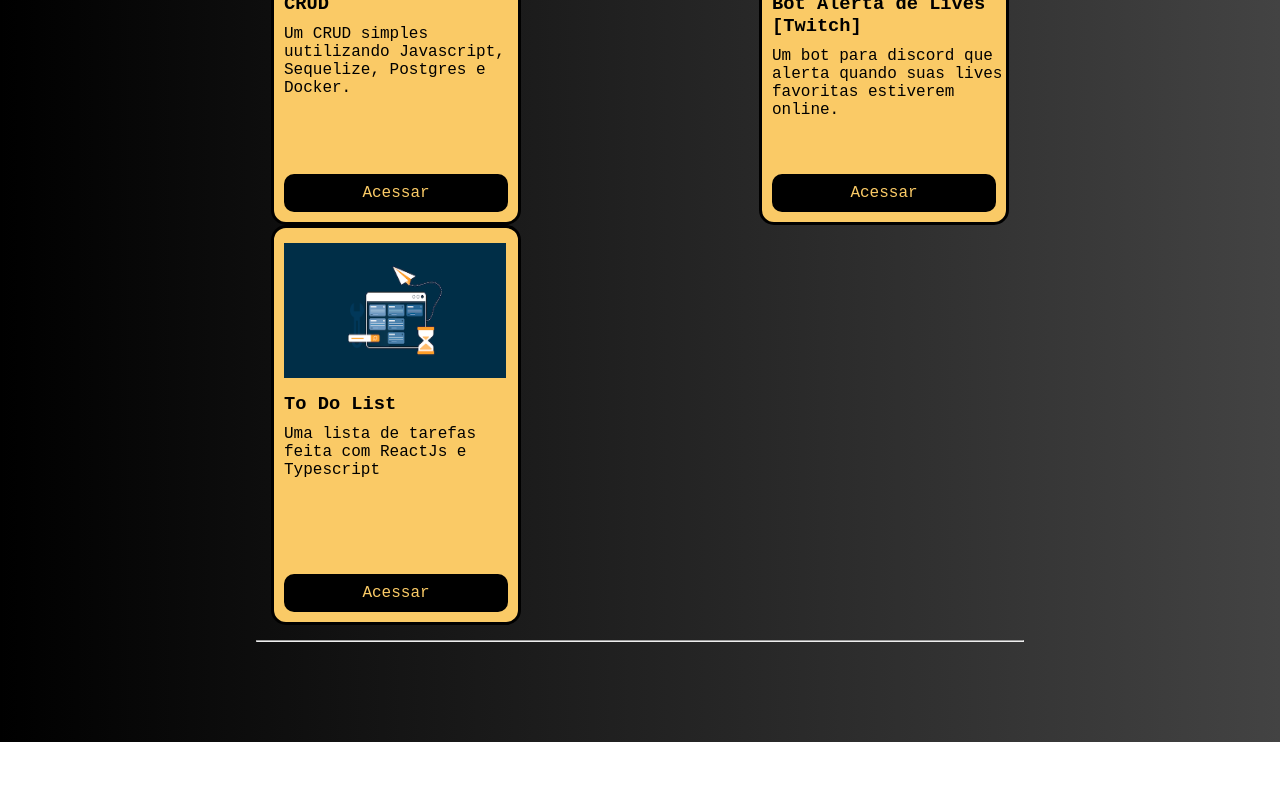
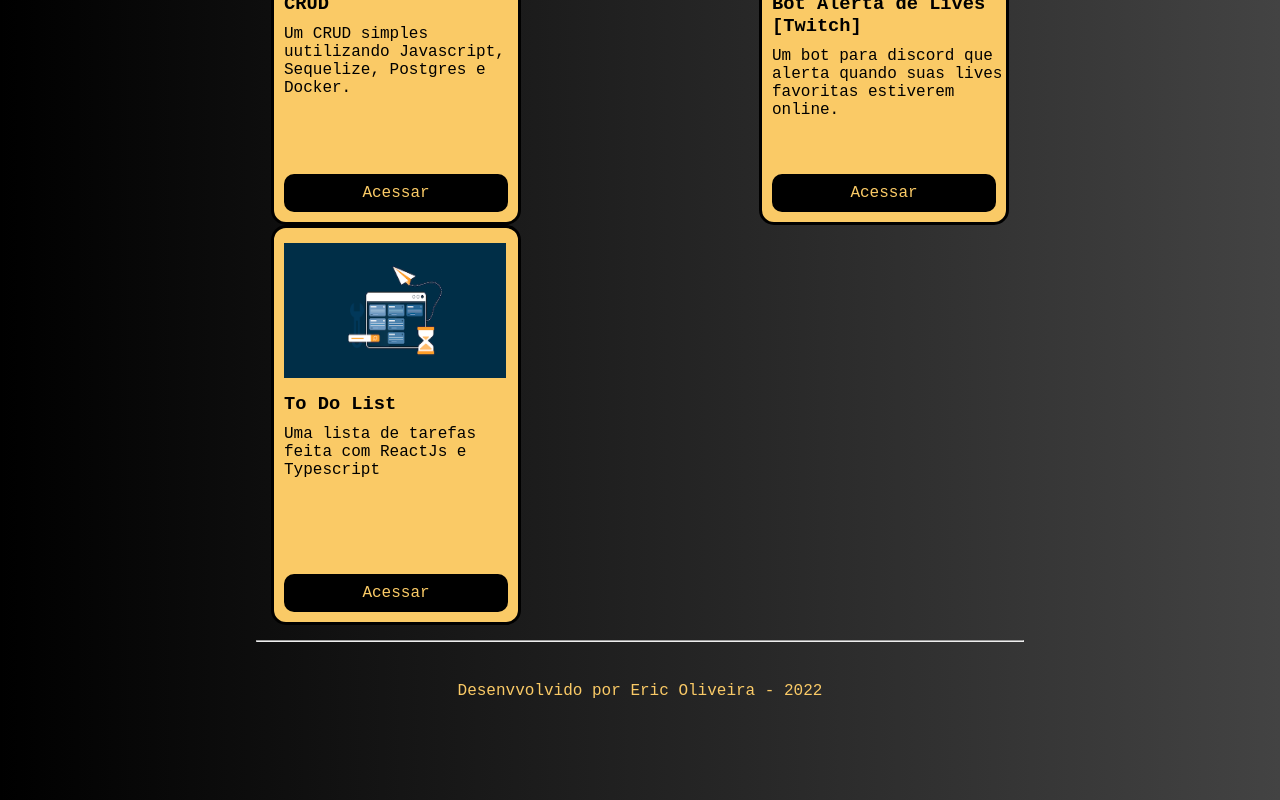
Before and after one commit to EricOliveiras/meu-portfolio, a React (Vite) app: page / in a window 1280 px wide. Shown: the part 932-1732 px from the top of the page. Before the commit the page ends 1674 px from the top, so only its background shows below. Built offline with nearby package versions, Linux system fonts and the light colour scheme; a web font is replaced by a local one.

Commit message:
componente footer concluido

```diff
--- /dev/null
+++ b/src/components/Footer/index.jsx
@@ -0,0 +1,10 @@
+import React from 'react'
+import './style.css'
+
+const Footer = () => {
+  return (
+    <div className='footer'>Desenvvolvido por Eric Oliveira - 2022</div>
+  )
+}
+
+export default Footer
--- /dev/null
+++ b/src/components/Footer/style.css
@@ -0,0 +1,6 @@
+.footer {
+  display: flex;
+  justify-content: center;
+  color: #faca66;
+  margin-top: 40px;
+}
--- a/src/components/MainContent/index.jsx
+++ b/src/components/MainContent/index.jsx
@@ -6,6 +6,7 @@ import Title from '../Title'
 import Projects from '../Projects'
 import Contacts from '../Contacts'
 import './style.css'
+import Footer from '../Footer'
 
 const MainContent = (props) => {
   return (
@@ -16,6 +17,7 @@ const MainContent = (props) => {
       <About />
       <Skills />
       <Projects />
+      <Footer />
     </div>
   )
 }
```
